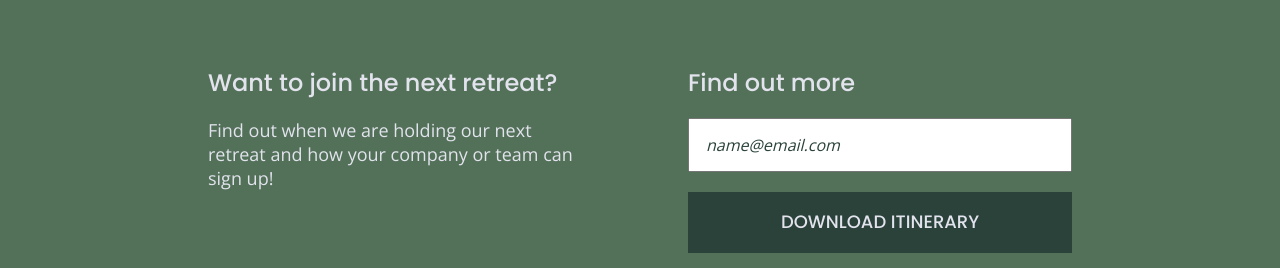
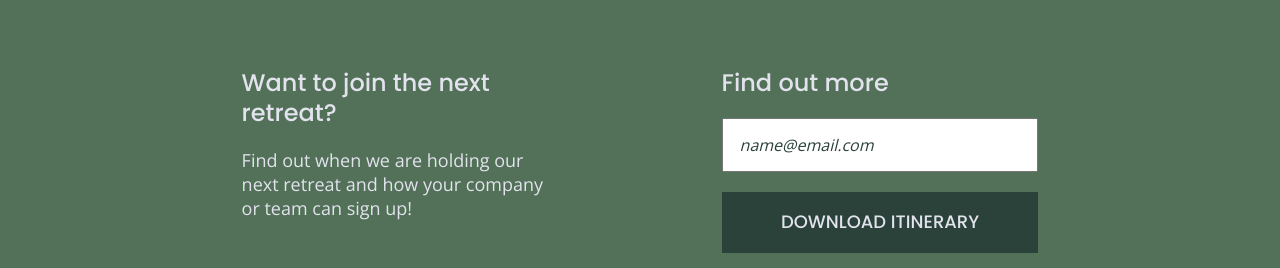
Before and after one commit to Sheedwebdev/Unplugged, a website built with Parcel: page index.html in a window 1280 px wide. Shown: the part 684-952 px from the top of the page. Built offline with nearby package versions, Linux system fonts and the light colour scheme.

Commit message:
fine details 3

```diff
--- a/css/main.css
+++ b/css/main.css
@@ -626,7 +626,7 @@ input[type=button] {
 
   aside .content-wrapper .form-description,
   aside .content-wrapper .form {
-     width: 40%;
+     width: 33%;
      margin: 0;
   }
 
```
